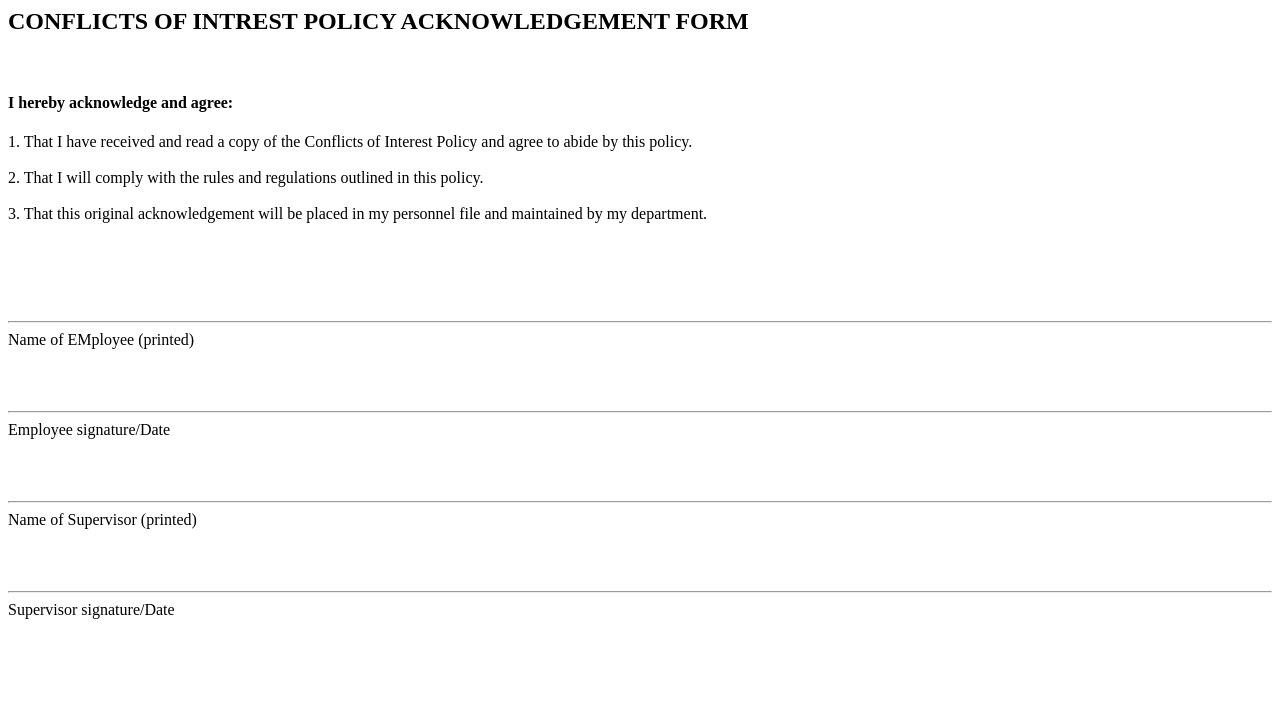
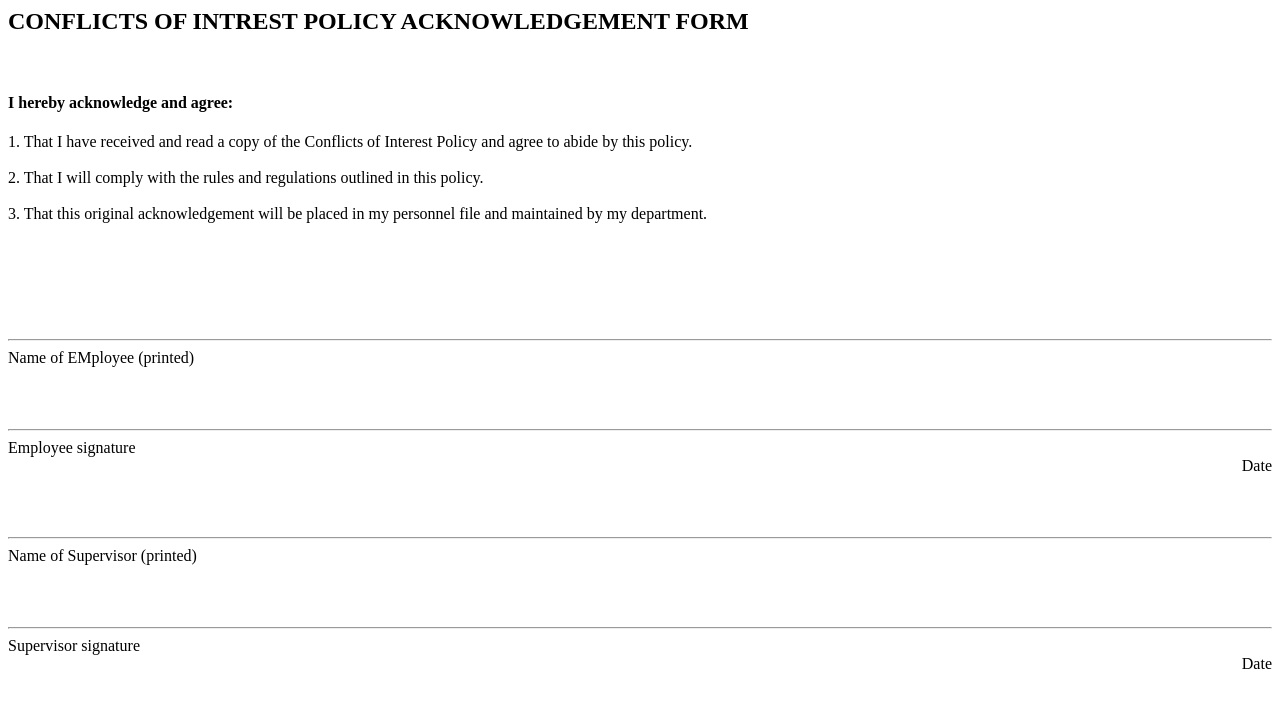
Before and after one commit to jega98/html-learning, a plain HTML site: page Acknowledgement_Form/Acknowledgement.html in a window 1280 px wide. Drawn offline with Linux system fonts and the light colour scheme.

Commit message:
Update Acknowledgement.html

```diff
--- a/Acknowledgement_Form/Acknowledgement.html
+++ b/Acknowledgement_Form/Acknowledgement.html
@@ -1,28 +1,24 @@
 <html>
     <head></head>
-    <body>
-        <h2>CONFLICTS OF INTREST POLICY ACKNOWLEDGEMENT FORM</h2><br>
-        <h4>I hereby acknowledge and agree:</h4>
-        <form>
+    <body width="100%">
+        <form method="post">
+            <h2>CONFLICTS OF INTREST POLICY ACKNOWLEDGEMENT FORM</h2><br>
+            <h4>I hereby acknowledge and agree:</h4>
             <div>
-                1.  That I have received and read a copy of the Conflicts of Interest Policy and agree to
-                    abide by this policy.
-            </div><br>
-            <div>
-                2.  That I will comply with the rules and regulations outlined in this policy.
-            </div><br>
-            <div>
-                3.  That this original acknowledgement will be placed in my personnel file and
-                    maintained by my department.
+                1.  That I have received and read a copy of the Conflicts of Interest Policy and agree to abide by this policy.<br><br>
+                2.  That I will comply with the rules and regulations outlined in this policy.<br><br>
+                3.  That this original acknowledgement will be placed in my personnel file and maintained by my department.<br><br>
             </div><br><br><br><br><br>
             <hr>
             <div>Name of EMployee (printed)</div><br><br><br>
             <hr>
-            <div>Employee signature/Date</div><br><br><br>
+            <div align="left">Employee signature</div>
+                <div align="right">Date</div><br><br><br>
             <hr>
             <div>Name of Supervisor (printed)</div><br><br><br>
             <hr>
-            <div>Supervisor signature/Date</div><br><br><br>
+            <div align="left">Supervisor signature</div>
+                <div align="right">Date</div><br><br><br>
         </form>
     </body>
 </html>
```
